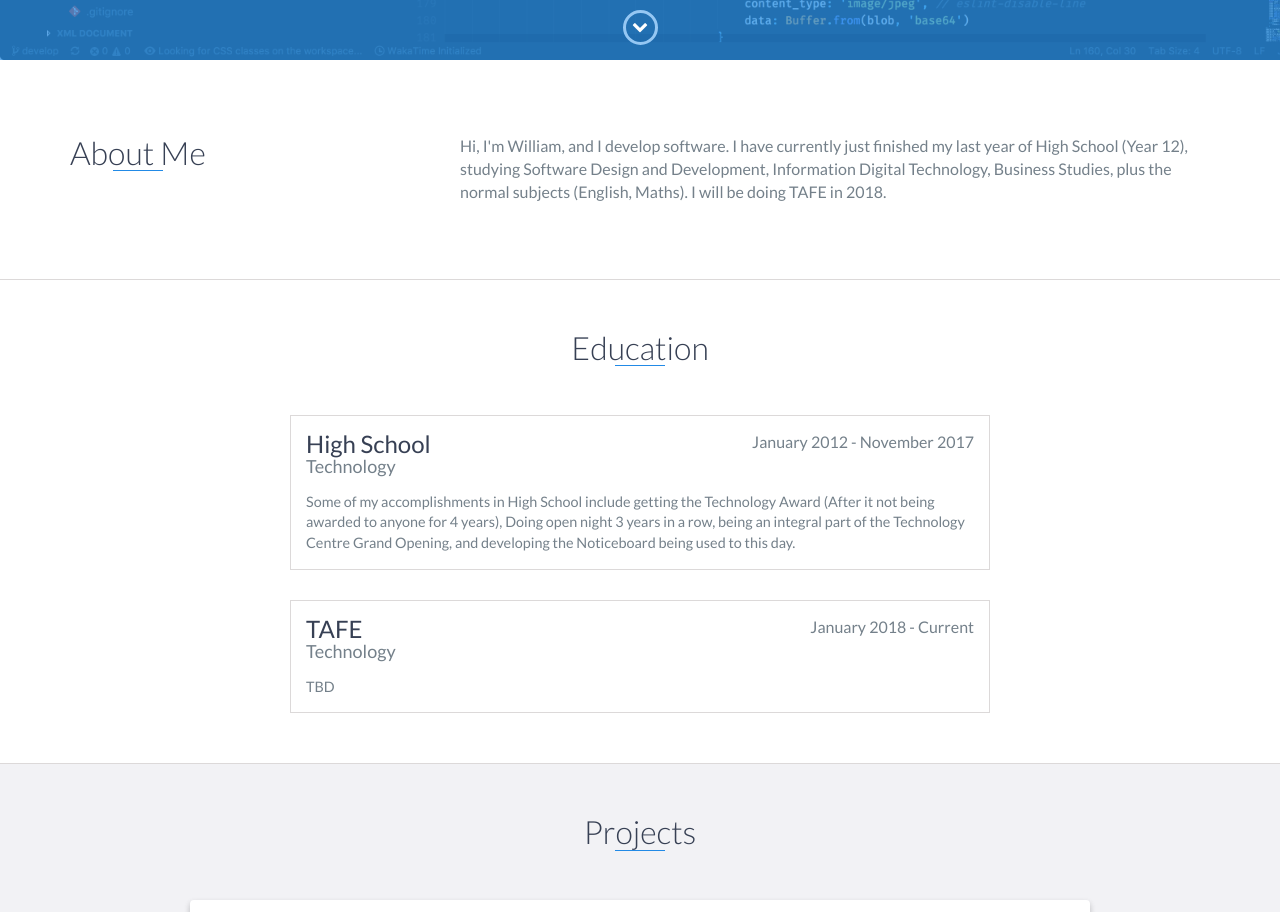
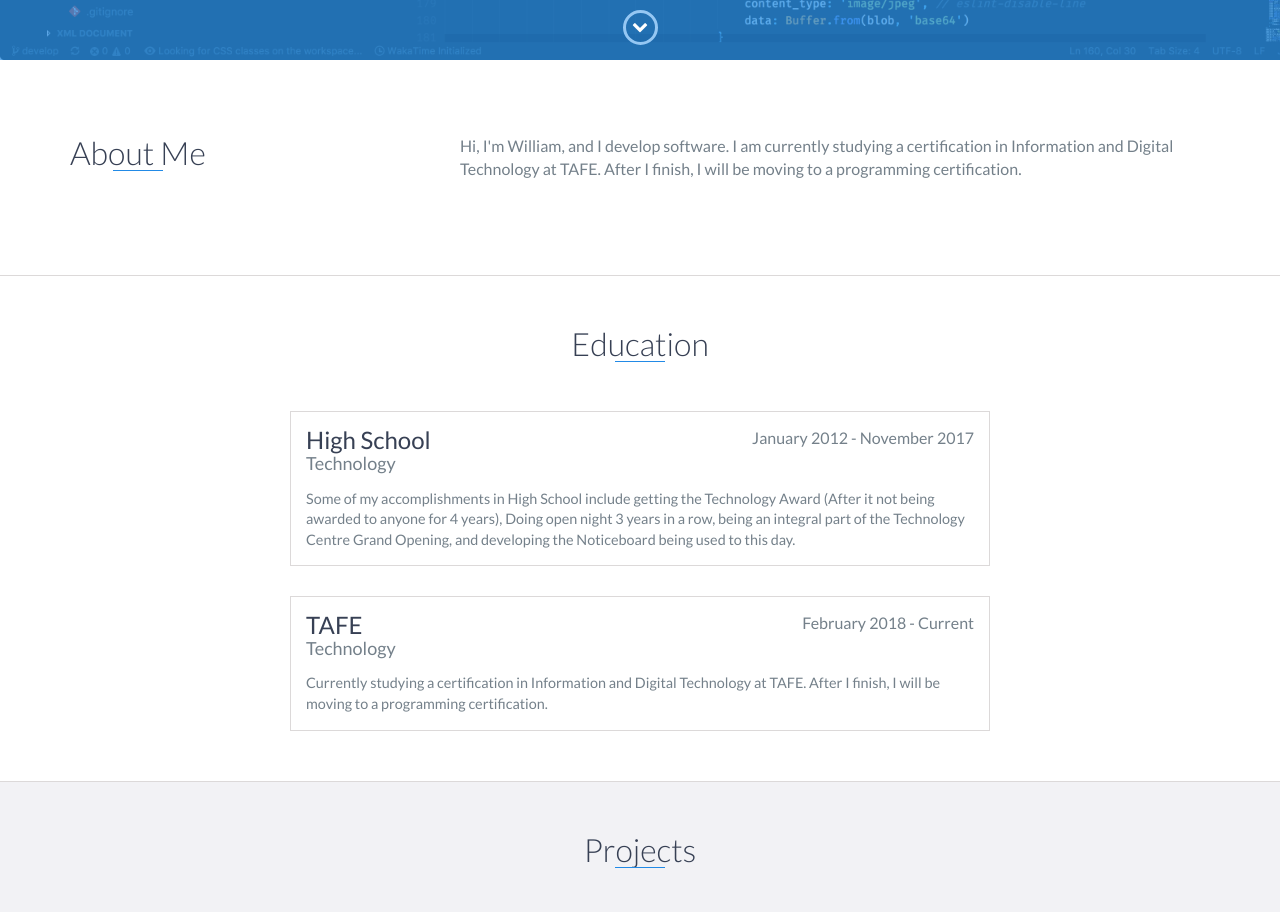
Before and after one commit to willyb321/devportfolio, a React app: page / in a window 1280 px wide. Shown: the part 740-1652 px from the top of the page. Built offline with nearby package versions, Linux system fonts and the light colour scheme.

Commit message:
update info

```diff
--- a/src/About.js
+++ b/src/About.js
@@ -10,9 +10,7 @@ class About extends Component {
 						<div className="col-md-4"><h2 className="heading">About Me</h2></div>
 						<div className="col-md-8">
 							<p>
-								Hi, I'm William, and I develop software. I have currently just finished my last year
-							of High School (Year 12), studying Software Design and Development, Information Digital
-							Technology, Business Studies, plus the normal subjects (English, Maths). I will be doing TAFE in 2018.
+								Hi, I'm William, and I develop software. I am currently studying a certification in Information and Digital Technology at TAFE. After I finish, I will be moving to a programming certification.
 							</p>
 						</div>
 					</div>
--- a/src/Education.js
+++ b/src/Education.js
@@ -15,9 +15,9 @@ class Education extends Component {
 				},
 				{
 					name: 'TAFE',
-					date: 'January 2018 - Current',
+					date: 'February 2018 - Current',
 					subtitle: 'Technology',
-					description: `TBD`
+					description: `Currently studying a certification in Information and Digital Technology at TAFE. After I finish, I will be moving to a programming certification.`
 				}
 			]
 		};
```
